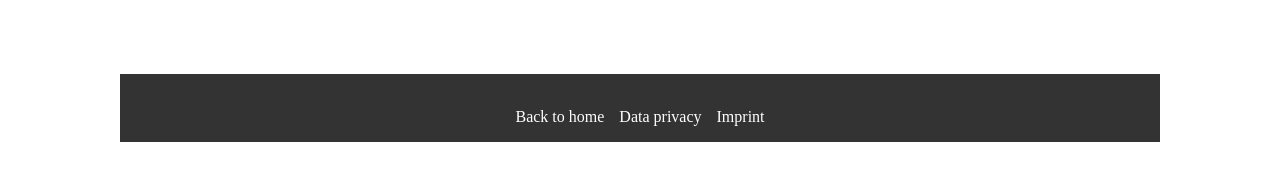
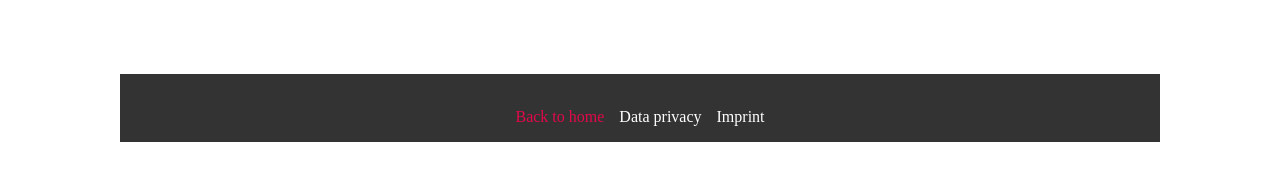
Before and after one commit to Jjutho/WebPythonDjangoProject, a Django app: page / in a window 1280 px wide, with the pointer over the restyled element. Shown: the part 626-800 px from the top of the page. Run offline with Django 4.2, Linux system fonts and the light colour scheme.

Commit message:
Update global_styles.css

```diff
--- a/static/css/global_styles.css
+++ b/static/css/global_styles.css
@@ -186,4 +186,8 @@ header.is-pinned {
     color: #fff;
     text-decoration: none;
 }
+.nav-container.footer a:hover{
+    color: hsla(342, 92%, 46%, 1);
+    transition: .3s;
+}
 /* FOOTER END */
```
